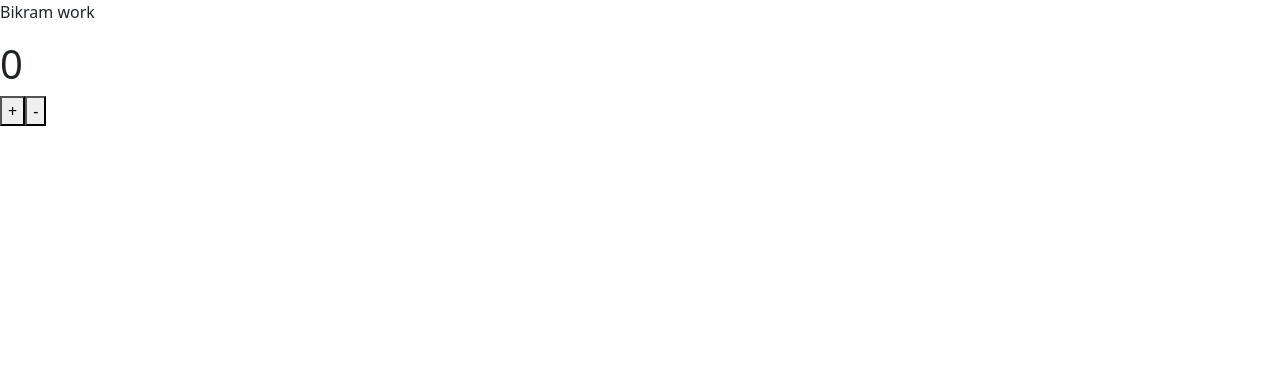
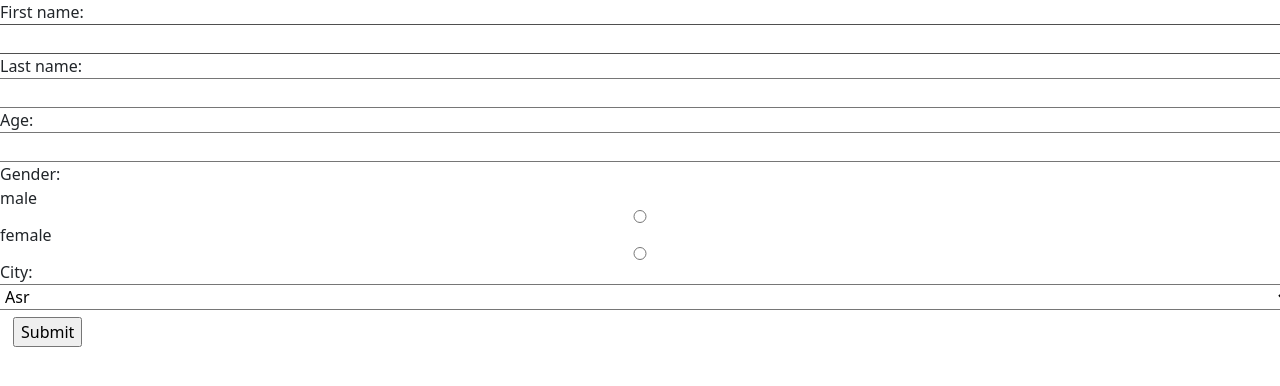
Before and after one commit to karanMalhii/useEffect-hook, a React (Vite) app: page / in a window 1280 px wide. Shown: the top 386 px of the page. Built offline with nearby package versions, Linux system fonts and the light colour scheme.

Commit message:
use reducer payload

```diff
--- a/src/App.jsx
+++ b/src/App.jsx
@@ -2,7 +2,7 @@ import { useState } from 'react'
 import reactLogo from './assets/react.svg'
 import viteLogo from '/vite.svg'
 import './App.css';
-// import Userdata from './Components/Userdata'
+import Userdata from './Components/Userdata'
 import TestComponenet from "./Components/testComponenet"
 import 'bootstrap/dist/css/bootstrap.min.css';
 import Button from 'react-bootstrap/Button';
@@ -18,10 +18,10 @@ function App() {
     {/* <h2>This is app.jsx</h2> */}
     {/* <Button variant="primary">Primary</Button>{' '} */}
       {/* <Userdata/> */}
-      <p>Bikram work</p>
+      {/* <p>Bikram work</p> */}
       {/* <TestComponenet /> */}
-      {/* <FormTwo/> */}
-      <CounterTwo/>
+      <FormTwo/>
+      {/* <CounterTwo/> */}
 
     </>
   )
--- a/src/Components/CounterTwo.jsx
+++ b/src/Components/CounterTwo.jsx
@@ -5,13 +5,13 @@ const reducer = (state, action) => {
   if (action.type == "increment") {
     return {
       ...state,
-      counter: state.counter + 1,
+      counter: state.counter + action.payload,
     };
   }
   else if(action.type == "Decrement") {
     return {
       ...state,
-      counter: state.counter - 1,
+      counter: state.counter - action.payload,
     };
   }
   else {
@@ -24,7 +24,7 @@ const initialState = {
 };
 
 export default function CounterTwo() {
-  const [counter, setcounter] = useState(0);
+  // const [counter, setcounter] = useState(0);
 
   const [state, dispatch] = useReducer(reducer, initialState);
   console.log(state);
@@ -32,7 +32,7 @@ export default function CounterTwo() {
   return (
     <div>
       <h1>{state.counter}</h1>
-      <button onClick={() => dispatch({ type: "increment", payload: 1 })}>
+      <button onClick={() => dispatch({ type: "increment", payload: 2 })}>
         +
       </button>
       <button onClick={() => dispatch({ type: "Decrement", payload: 1 })}>
```
